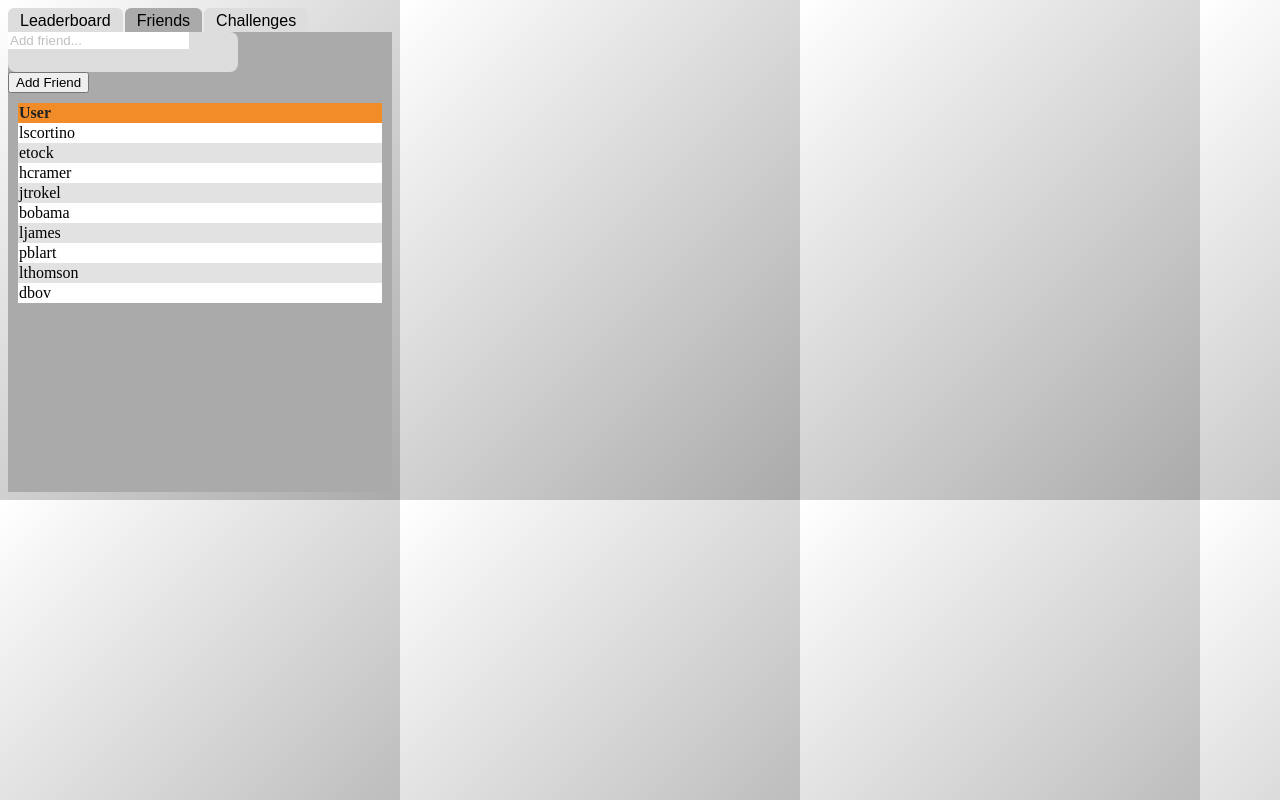
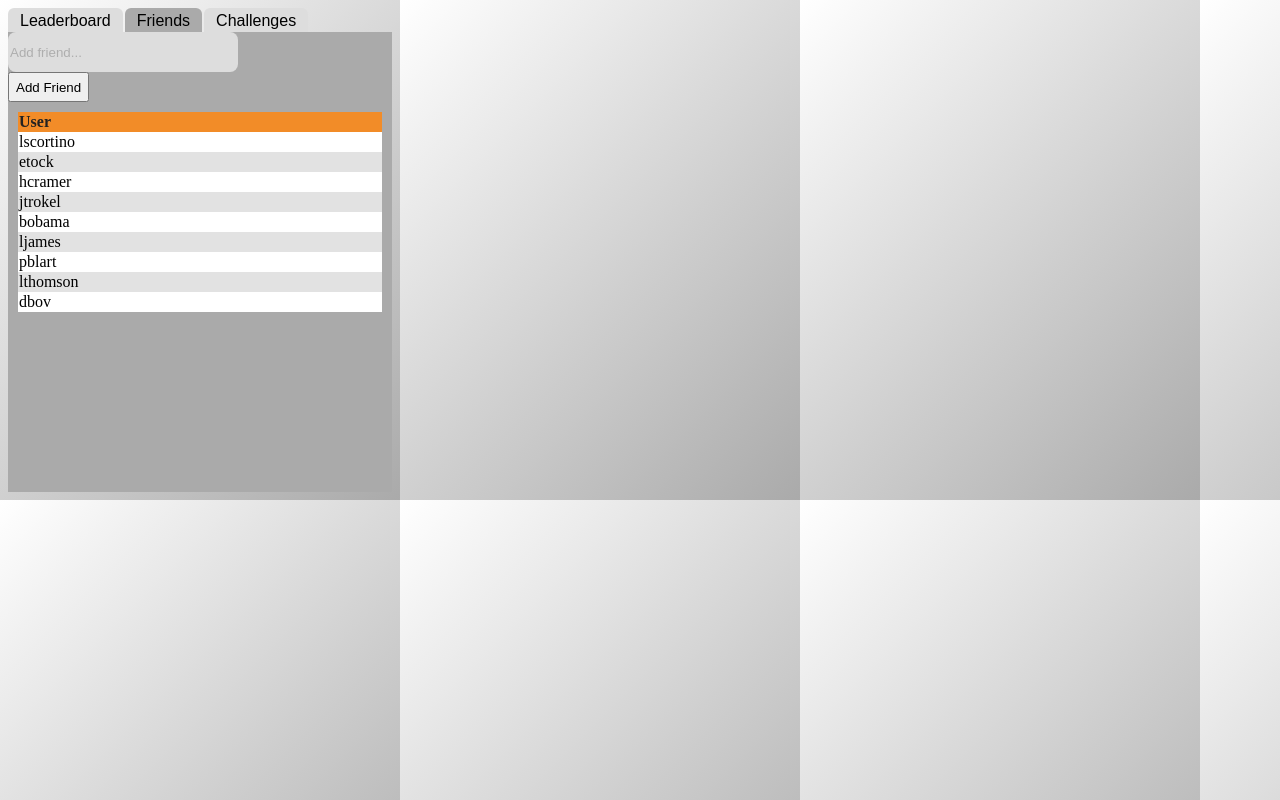
Before and after one commit to imhill/DandyHacks2024, a website with bundled scripts: page src/popup/poppington.html in a window 1280 px wide. Both pictures are taken after a click on the button "Friends". Built offline with nearby package versions, Linux system fonts and the light colour scheme; no server answers.

Commit message:
Update getstylishwithit.css

```diff
--- a/src/styles/getstylishwithit.css
+++ b/src/styles/getstylishwithit.css
@@ -78,13 +78,15 @@ tr:hover {
     color: rgba(128,128,128,0.5);
 }
 
-#searchBarDiv{
+#searchBarTextBox{
     width: 230px;
     height: 40px;
     border-radius: 8px;
     background-color: #DDD;
+    border: 0;
 }
 
-#searchBarTextBox{
-    border: 0;
+#addFriendButton{
+    display: inline-block;
+    height: 30px;
 }
```
